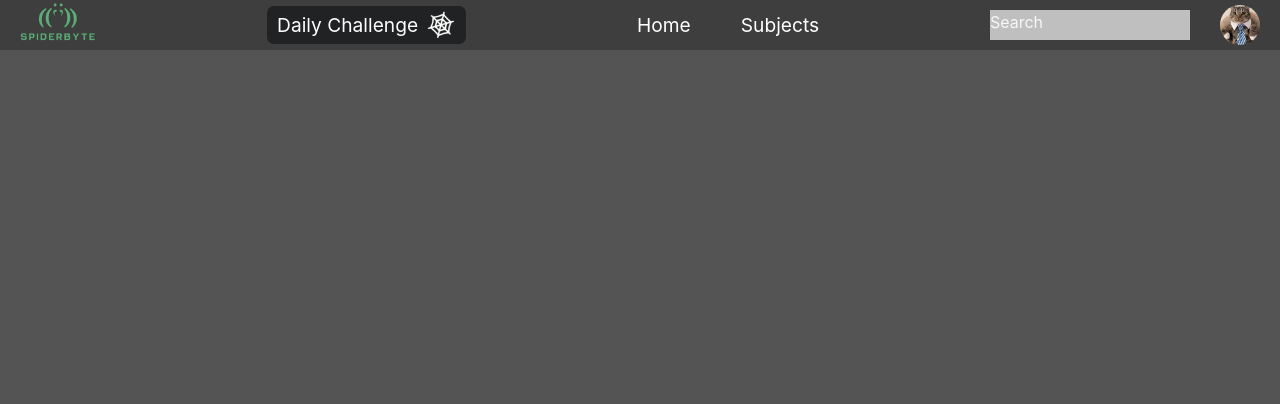
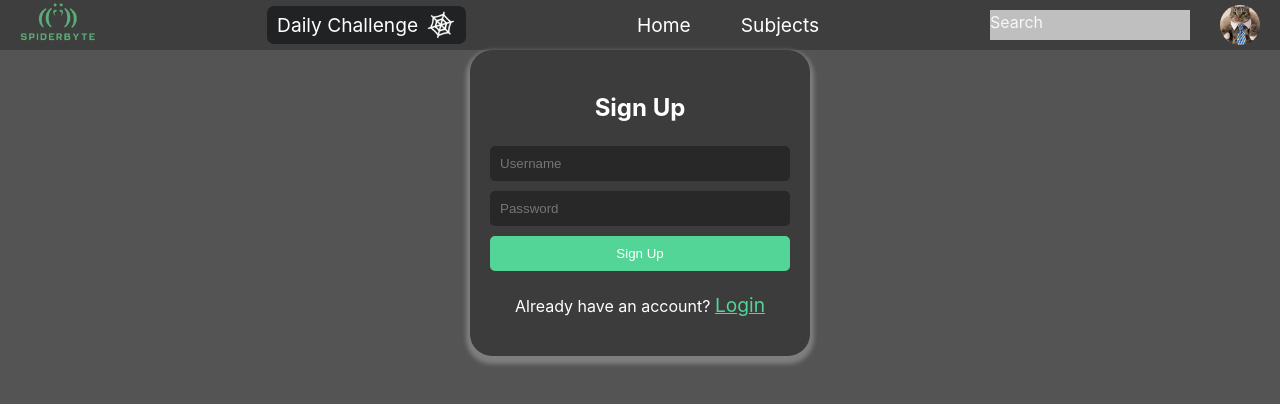
Before and after one commit to cecehoush/Spiderbyte-Website, a React (Vite) app: page /signup in a window 1280 px wide. Shown: the top 404 px of the page. Built offline with nearby package versions, Linux system fonts and the light colour scheme.

Commit message:
Auth Routes and colors

```diff
--- a/src/App.jsx
+++ b/src/App.jsx
@@ -11,7 +11,9 @@ import CodeEditorPage from "./pages/code-editor/CodeEditor.jsx";
 
 function App() {
   const [isLoggedIn, setIsLoggedIn] = useState(false);
-  const [users, setUsers] = useState([]);
+  const [users, setUsers] = useState([
+    { username: 'user', password: 'password123' } // Our default user, until we have the auth more integrated. Only for testing purposes!
+  ]);
   const navigate = useNavigate();
 
     // Generate placeholder data for 3 weeks (active vs. inactive)
@@ -105,6 +107,16 @@ function App() {
             )
           }
         />
+        <Route
+          path="/signup"
+          element={
+            isLoggedIn ? (
+              <Navigate to="/profile" replace />
+            ) : (
+              <LoginSignup onLogin={handleLogin} onSignup={handleSignup} />
+            )
+          }
+        />
         <Route path="/codeeditor" element={<CodeEditorPage />} />
       </Routes>
     </>
--- a/src/pages/auth/Auth.css
+++ b/src/pages/auth/Auth.css
@@ -27,7 +27,7 @@
     color: #FFFFFF;
 }
 
-.login-signup-container button {
+.submit-button {
     padding: 10px;
     border: none;
     border-radius: 5px;
@@ -37,7 +37,7 @@
     transition: background-color 0.3s;
 }
 
-.login-signup-container button:hover {
+.submit-button:hover {
     background-color: #45B37E;
 }
 
@@ -47,14 +47,15 @@
     color: #FFFFFF;
 }
 
-.login-signup-container p button {
+.switch-auth-mode {
     background: none;
     border: none;
     color: #53D597;
     cursor: pointer;
     text-decoration: underline;
+    transition: color 0.3s;
 }
 
-.login-signup-container p button:hover {
-    color: #45B37E;
+.switch-auth-mode:hover {
+    color: #FF6B6B;
 }
--- a/src/pages/auth/Auth.jsx
+++ b/src/pages/auth/Auth.jsx
@@ -1,8 +1,10 @@
 import React, { useState } from 'react';
+import { useLocation, Link } from 'react-router-dom';
 import './Auth.css';
 
 function LoginSignup({ onLogin, onSignup }) {
-    const [isLogin, setIsLogin] = useState(true);
+    const location = useLocation();
+    const isLogin = location.pathname === '/login';
     const [username, setUsername] = useState('');
     const [password, setPassword] = useState('');
 
@@ -33,13 +35,15 @@ function LoginSignup({ onLogin, onSignup }) {
                     onChange={(e) => setPassword(e.target.value)}
                     required
                 />
-                <button type="submit">{isLogin ? 'Login' : 'Sign Up'}</button>
+                <button type="submit" className="submit-button">
+                    {isLogin ? 'Login' : 'Sign Up'}
+                </button>
             </form>
             <p>
                 {isLogin ? "Don't have an account? " : "Already have an account? "}
-                <button onClick={() => setIsLogin(!isLogin)}>
+                <Link to={isLogin ? '/signup' : '/login'} className="switch-auth-mode">
                     {isLogin ? 'Sign Up' : 'Login'}
-                </button>
+                </Link>
             </p>
         </div>
     );
--- a/src/pages/homepage/ProfileStats.jsx
+++ b/src/pages/homepage/ProfileStats.jsx
@@ -15,7 +15,7 @@ export default function ProfileStats({ isLoggedIn, username, streakData }) {
       </div>
       <div className="profile-stats-content">
         <button className="profile-stats-button" onClick={() => window.location.href = '/login'}>Login</button>
-        <button className="profile-stats-button" onClick={() => window.location.href = '/login'}>Sign Up</button>
+        <button className="profile-stats-button" onClick={() => window.location.href = '/signup'}>Sign Up</button>
       </div>
       </div>
     );
```
